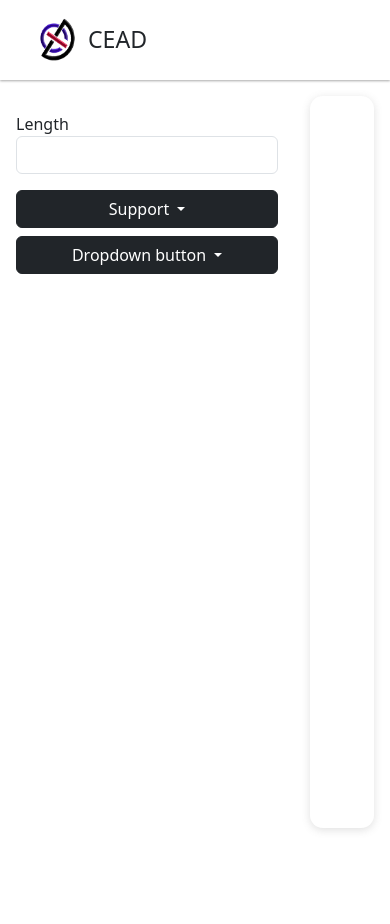
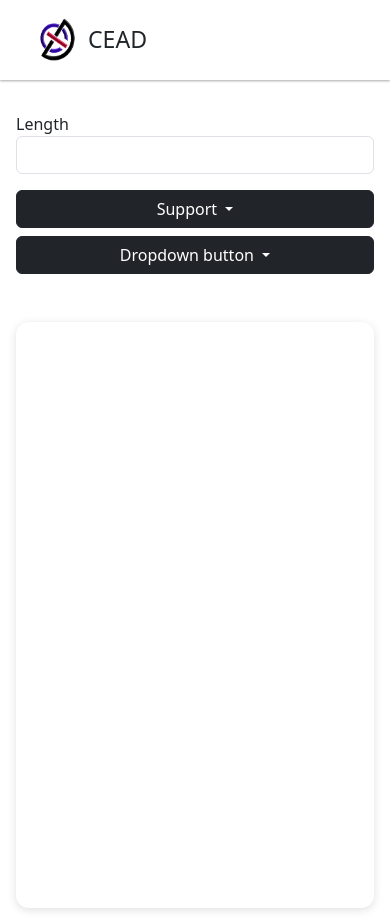
Before and after one commit to Midhunnairts/beam-builder, an Angular app: page /dashboard in a window 390 px wide. Before the commit the page ends 844 px from the top, so only its background shows below. Built offline with nearby package versions, Linux system fonts and the light colour scheme.

Commit message:
change select

```diff
--- a/src/app/dashboard/dashboard.component.html
+++ b/src/app/dashboard/dashboard.component.html
@@ -117,11 +117,11 @@
                             <input type="number" class="form-control" value="100">
                         </div>
                         <div class="  my-3 ">
-                            <label for="age1" role="button" class="px-2">Load magnitude</label><br>
+                            <!-- <label for="age1" role="button" class="px-2 "></label><br> -->
                             <div class="dropdown">
-                                <button class="btn btn-warning dropdown-toggle" typeinternal hing="button"
+                                <button class="btn btn-warning dropdown-toggle  w-100" typeinternal hing="button"
                                     data-bs-toggle="dropdown" aria-expanded="false">
-                                    Dropdown
+                                    Load magnitude
                                 </button>
                                 <ul class="dropdown-menu">
                                     <li><a class="dropdown-item" href="#">up</a></li>
--- a/src/app/dashboard/dashboard.component.scss
+++ b/src/app/dashboard/dashboard.component.scss
@@ -3,9 +3,18 @@
     height: calc(100vh - 7rem);
     width: 100%;
 
-    .sidebar-section{
+    @media only screen and (max-width: 767px) {
+        flex-direction: column;
+        height: 100%;
+    }
+
+    .sidebar-section {
         width: 20rem;
         padding: 2rem 1rem 1rem 1rem;
+
+        @media only screen and (max-width: 767px) {
+            width: 100%;
+        }
     }
 
     .drawing-ground {
@@ -15,9 +24,16 @@
         box-shadow: rgba(99, 99, 99, 0.2) 0px 2px 8px 0px;
         margin: 1rem;
         border-radius: 0.8rem;
+        display: flex;
+        justify-content: center;
+        align-items: center;
+        padding: 1rem;
+
+        @media only screen and (max-width: 767px) {
+            width: calc(100% - 2rem);
+            min-height: 6rem;
+        }
     }
 
-    input{
-
-    }
+    input {}
 }
```
